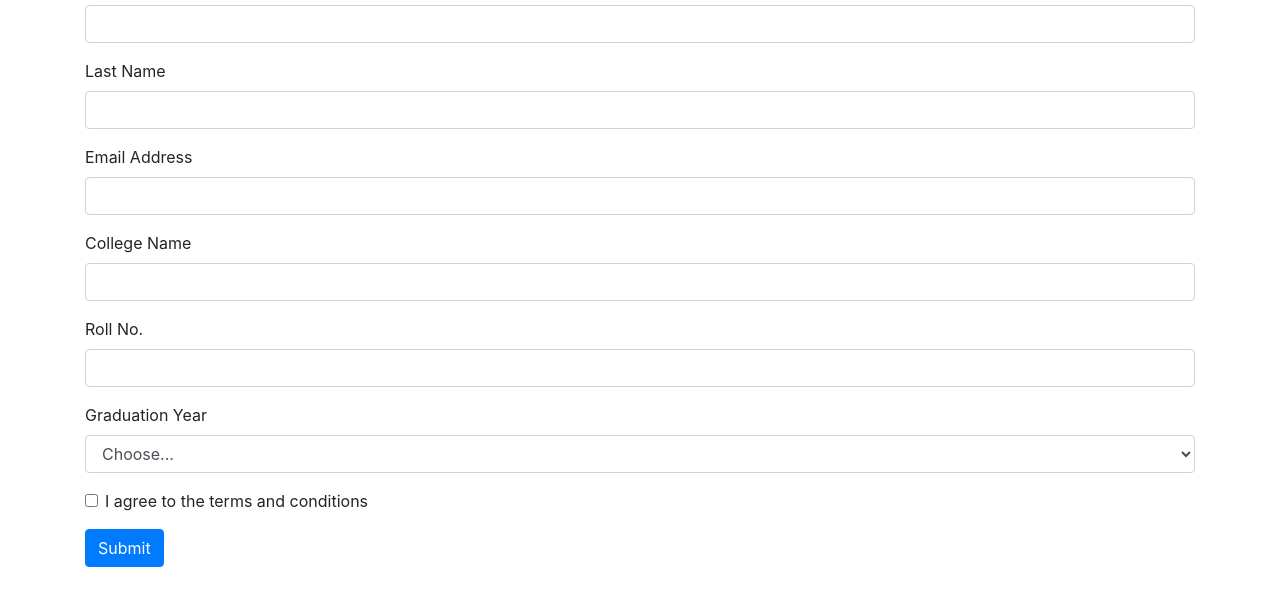
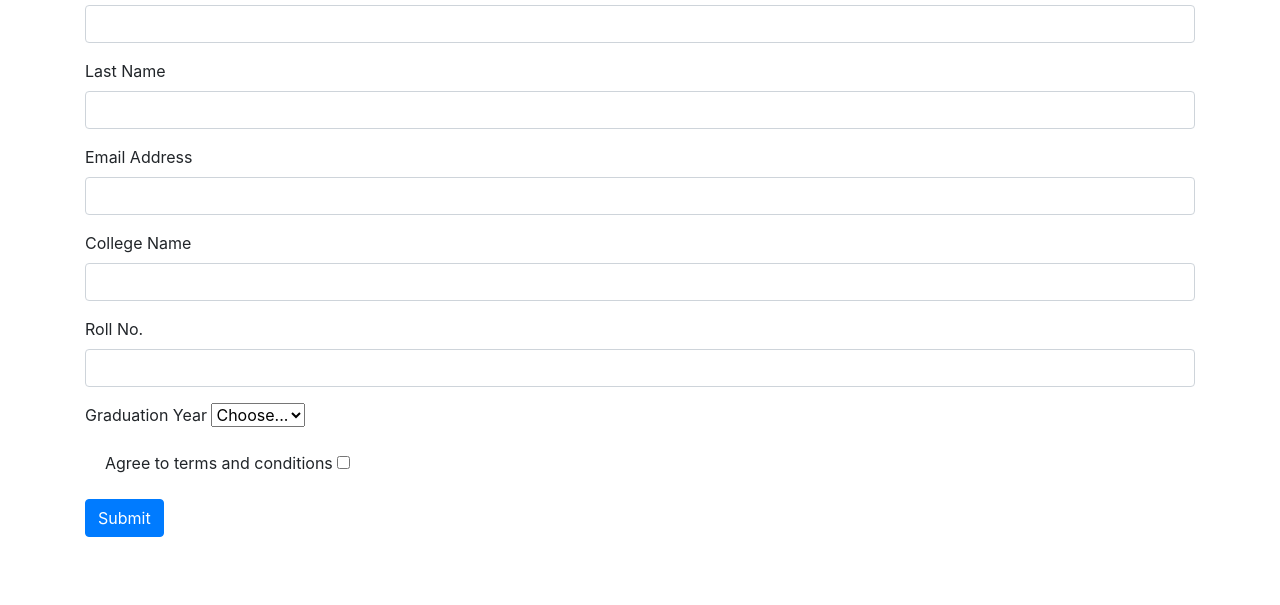
Before and after one commit to acciojob/bootstrap-form-easy-RajnandaniPawar, a website: page main.html in a window 1280 px wide. Shown: the part 121-726 px from the top of the page. Drawn offline with nearby package versions, Linux system fonts and the light colour scheme.

Commit message:
created a submission

```diff
--- a/main.html
+++ b/main.html
@@ -15,7 +15,7 @@
         <form class="needs-validation" novalidate>
             <!-- First Name -->
             <div class="form-group">
-                <label for="first-name-input">First Name</label>
+<label for="first-name-input" class="form-label">First Name</label>
                 <input type="text" class="form-control" id="first-name-input" required>
                 <div class="invalid-feedback">
                     Please enter your first name.
@@ -57,7 +57,7 @@
             <!-- Graduation Year -->
             <div class="form-group">
 <label for="grad-year-select">Graduation Year</label>
-<select class="form-control" id="grad-year-select" required>
+<select class="form-select" id="grad-year-select" required>
                     <option value="">Choose...</option>
                     <option value="2020">2020</option>
                     <option value="2021">2021</option>
@@ -70,8 +70,8 @@
             </div>
             <!-- Conditions Checkbox -->
             <div class="form-group form-check">
-                <input type="checkbox" class="form-check-input" id="conditions-checkbox" required>
-                <label class="form-check-label" for="conditions-checkbox">I agree to the terms and conditions</label>
+<label for="conditions-checkbox">Agree to terms and conditions</label>
+<input type="checkbox" id="conditions-checkbox">
                 <div class="invalid-feedback">
                     You must agree to the terms and conditions.
                 </div>
```
